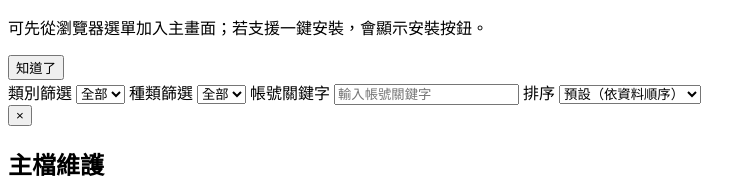
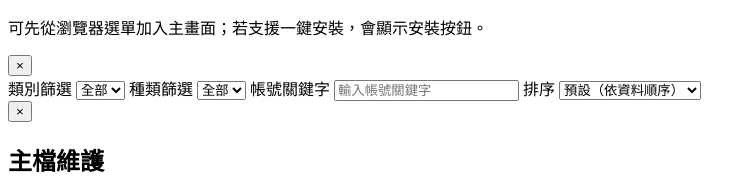
Before and after one commit to kingex1124/PasswordManage, a website with bundled scripts: page index.html in a window 1280 px wide. Shown: the part 140-334 px from the top of the page, 0-756 px from the left. Built offline with nearby package versions, Linux system fonts and the light colour scheme.

Commit message:
更新樣式檔版本，調整安裝提示按鈕樣式，優化使用者體驗

```diff
--- a/index.html
+++ b/index.html
@@ -9,7 +9,7 @@
     <link rel="icon" type="image/x-icon" href="./favicon.ico" />
     <link rel="icon" type="image/png" sizes="192x192" href="./images/192.png" />
     <link rel="apple-touch-icon" href="./images/192.png" />
-    <link rel="stylesheet" href="./styles.css?v=2026022506" />
+    <link rel="stylesheet" href="./styles.css?v=2026022507" />
   </head>
   <body>
     <div class="app-container">
@@ -110,7 +110,14 @@
         </div>
         <div class="install-hint-actions">
           <button id="installAppBtn" type="button" hidden>安裝 App</button>
-          <button id="dismissInstallHintBtn" type="button">知道了</button>
+          <button
+            id="dismissInstallHintBtn"
+            type="button"
+            class="message-close-btn"
+            aria-label="關閉安裝提示"
+          >
+            ×
+          </button>
         </div>
       </section>
 
@@ -356,6 +363,6 @@
       </form>
     </dialog>
 
-    <script type="module" src="./src/main.js?v=2026022506"></script>
+    <script type="module" src="./src/main.js?v=2026022507"></script>
   </body>
 </html>
```
